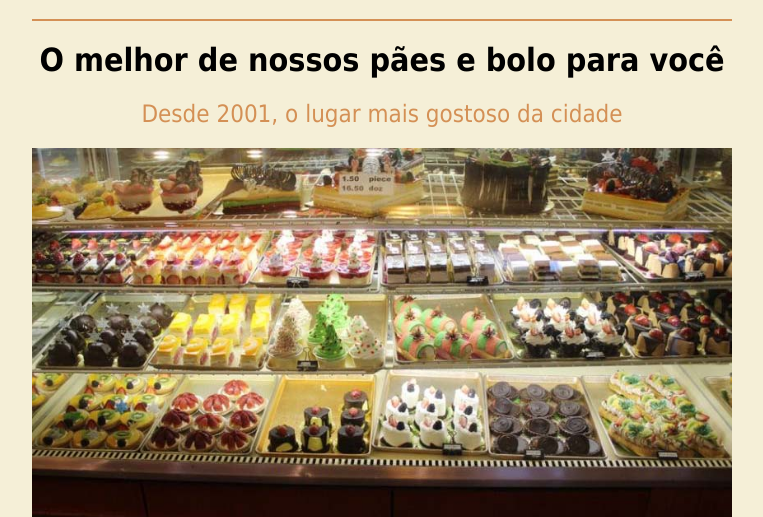
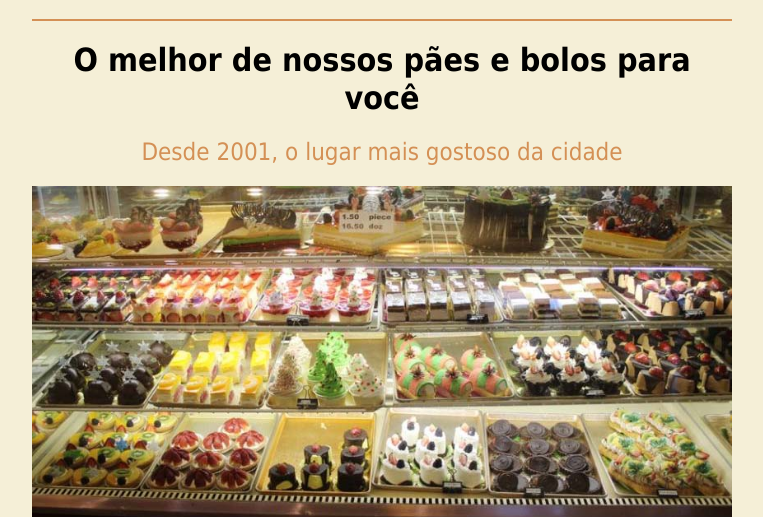
Before and after one commit to rmvdovale/Padaria, a plain HTML site: page index.html in a window 1280 px wide. Shown: the part 290-807 px from the top of the page, without its empty margins (258-1021 px from the left). Drawn offline with Linux system fonts and the light colour scheme.

Commit message:
Update index.html
Correção de texto

```diff
--- a/index.html
+++ b/index.html
@@ -16,7 +16,7 @@
         </p>
     </div>
     <div class="seção" id="Sobre">
-        <h1>O melhor de nossos pães e bolo para você</h1>
+        <h1>O melhor de nossos pães e bolos para você</h1>
         <h2>Desde 2001, o lugar mais gostoso da cidade</h2>
         <img class="imagem-padaria" src="img/produtos-padaria.jpg" alt="padaria" title="imagem_da_padaria">
     </div>
```
